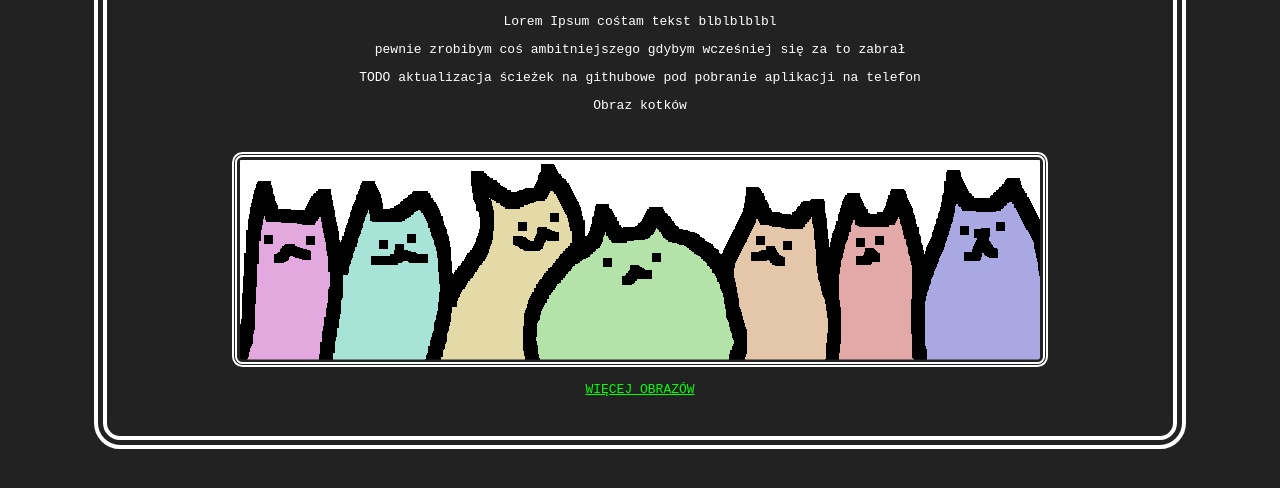
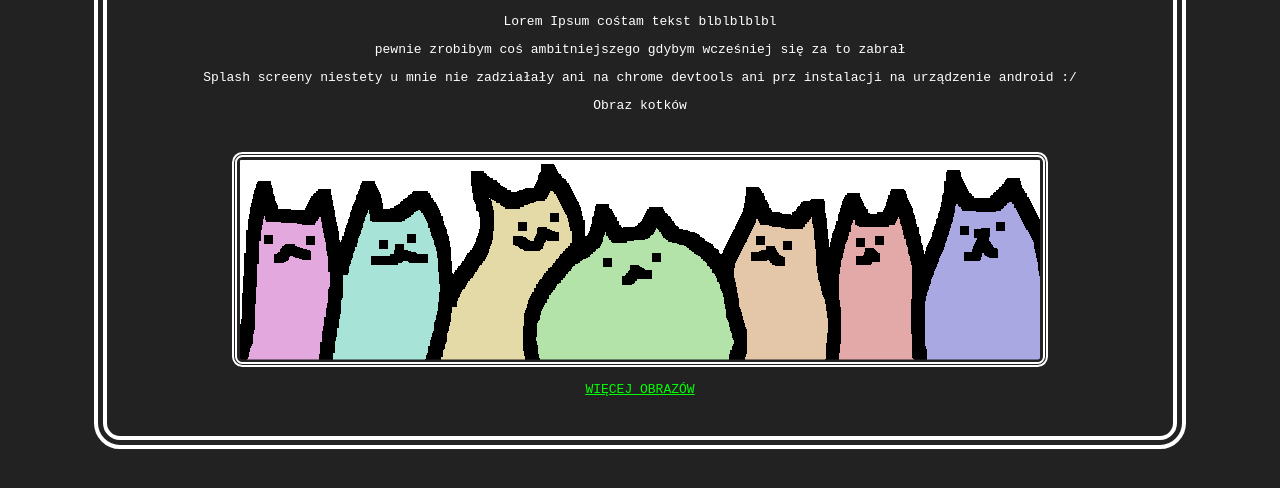
Before and after one commit to mpag-atins/mpag-pwa, a website: page index.html in a window 1280 px wide. Shown: the part 160-648 px from the top of the page. Drawn offline with Linux system fonts and the light colour scheme.

Commit message:
Update index.html

```diff
--- a/index.html
+++ b/index.html
@@ -42,9 +42,6 @@
         device-width: 834px) and (max-device-width: 1194px)">
         <link rel="apple-touch-startup-image" href="images/splash-2048x2732.png" media="(min-
         device-width: 1024px) and (max-device-width: 1366px)">
-        <!-- jak symulowałem zachowanie strony na urządzeniach appla w menu inspect
-         oraz przy lokalnej instalacji aplikacji z localhost:8080,
-         splash screeny się nie pojawiały, nie wiem czy nie zrobiłem czegoś źle -->
         <link rel="apple-touch-startup-image" href="images/splash-640x1136.png" media="(devicewidth: 320px) and (device-height: 568px)">
         <link rel="apple-touch-startup-image" href="images/splash-750x1334.png" media="(devicewidth: 375px) and (device-height: 667px)">
         <link rel="apple-touch-startup-image" href="images/splash-828x1792.png" media="(devicewidth: 414px) and (device-height: 896px)">
@@ -62,7 +59,7 @@
                     <h1 class="title">Hello World!</h1>
                     <p>Lorem Ipsum cośtam tekst blblblblbl</p>
                     <p>pewnie zrobibym coś ambitniejszego gdybym wcześniej się za to zabrał</p>
-                    <p>TODO aktualizacja ścieżek na githubowe pod pobranie aplikacji na telefon</p>
+                    <p>Splash screeny niestety u mnie nie zadziałały ani na chrome devtools ani prz instalacji na urządzenie android :/ </p>
                     <p>Obraz kotków</p>
                     <img src="images/baner_kotki.png" class="sztuka_nowoczesna">
                     <br><a href="podstrona.html">WIĘCEJ OBRAZÓW</a>
```
